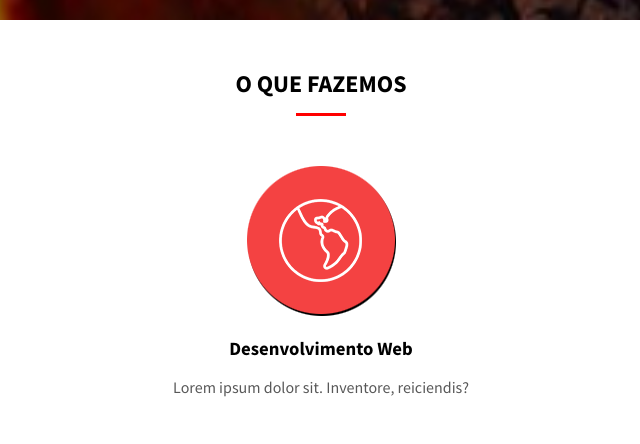
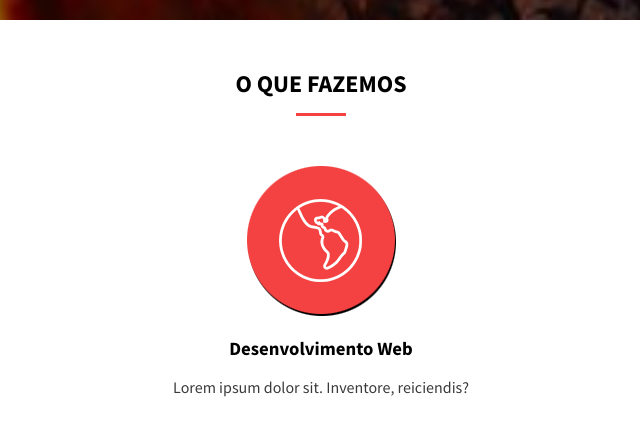
Before and after one commit to lucaswotta/website-responsive, a plain HTML site: page index.html in a window 1280 px wide. Shown: the part 437-881 px from the top of the page, 319-959 px from the left. Drawn offline with Linux system fonts and the light colour scheme.

Commit message:
Add variable scss

```diff
--- a/sass/abstracts/_cores.scss
+++ b/sass/abstracts/_cores.scss
@@ -1 +1,2 @@
-$cor-principal: #f44242
+$cor-principal: #f44242;
+$cor-leitura: #3a3a3a;
--- a/sass/components/_pagina-conteudo.scss
+++ b/sass/components/_pagina-conteudo.scss
@@ -5,7 +5,7 @@
 }
 
 .pagina-conteudo p {
-    color: #3a3a3a;
+    color: $cor-leitura;
     line-height: 22px;
     margin-top: 20px;
     margin-bottom: 20px;
--- a/sass/components/_servicos.scss
+++ b/sass/components/_servicos.scss
@@ -9,5 +9,5 @@
 }
 
 .servicos__texto {
-    color: #585858;
+    color: $cor-leitura;
 }
```
Also changed, not shown: css/style.css.
